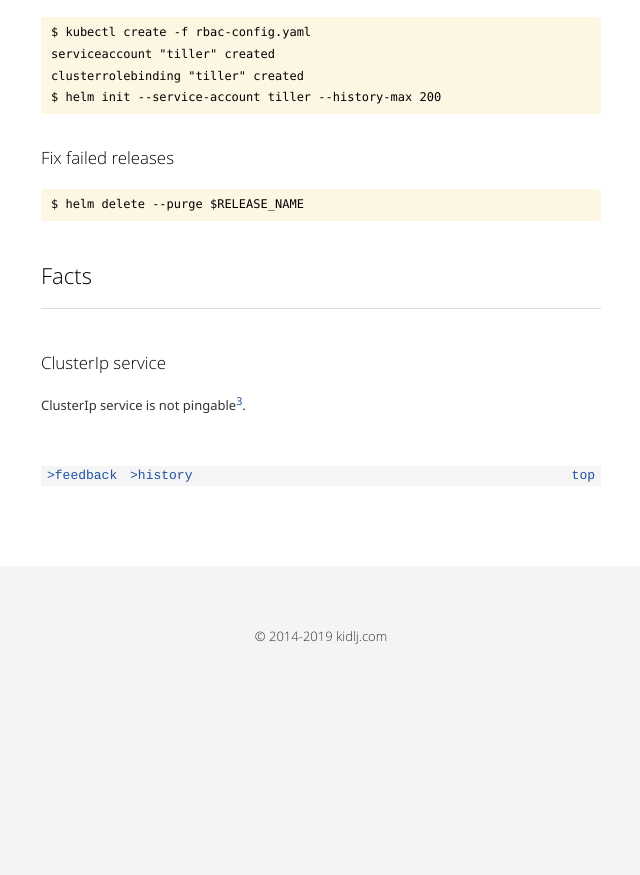
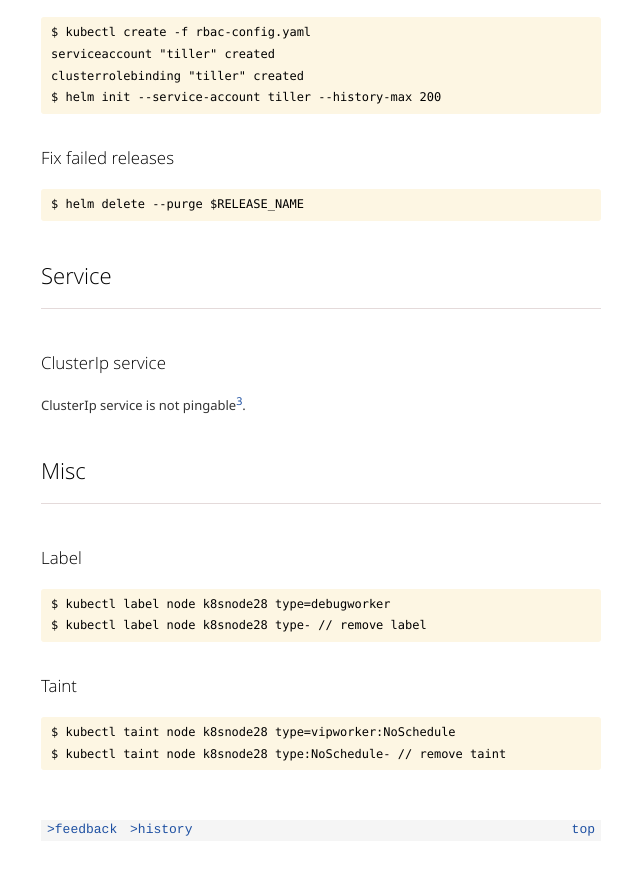
Before and after one commit to kidlj/awei, a Jekyll site: the page built from _wiki/kubernetes.md, in a window 1280 px wide and 900 px high, scrolled down 2901 px. Shown: the top 875 px of the window, without its empty margins (319-959 px from the left). Built offline with Jekyll 4.4.1, drawn with Linux system fonts in a browser that asks for light colours; before the commit the page ends 3573 px from its top, so only the background shows below that.

Commit message:
add k8s label and taint wiki

```diff
--- a/_wiki/kubernetes.md
+++ b/_wiki/kubernetes.md
@@ -119,13 +119,26 @@ Install tiller:
 
     $ helm delete --purge $RELEASE_NAME
 
-Facts
-======
+Service
+=======
 
 ### ClusterIp service
 
 ClusterIp service is not pingable[3].
 
+Misc
+====
+
+### Label
+
+    $ kubectl label node k8snode28 type=debugworker
+    $ kubectl label node k8snode28 type- // remove label
+
+### Taint
+
+    $ kubectl taint node k8snode28 type=vipworker:NoSchedule
+    $ kubectl taint node k8snode28 type:NoSchedule- // remove taint
+
 [1]: https://kubernetes.io/docs/setup/independent/troubleshooting-kubeadm/#coredns-or-kube-dns-is-stuck-in-the-pending-state
 [2]: https://kubernetes.io/docs/setup/independent/create-cluster-kubeadm/#tear-down
 [3]: http://dockone.io/question/1433
```
